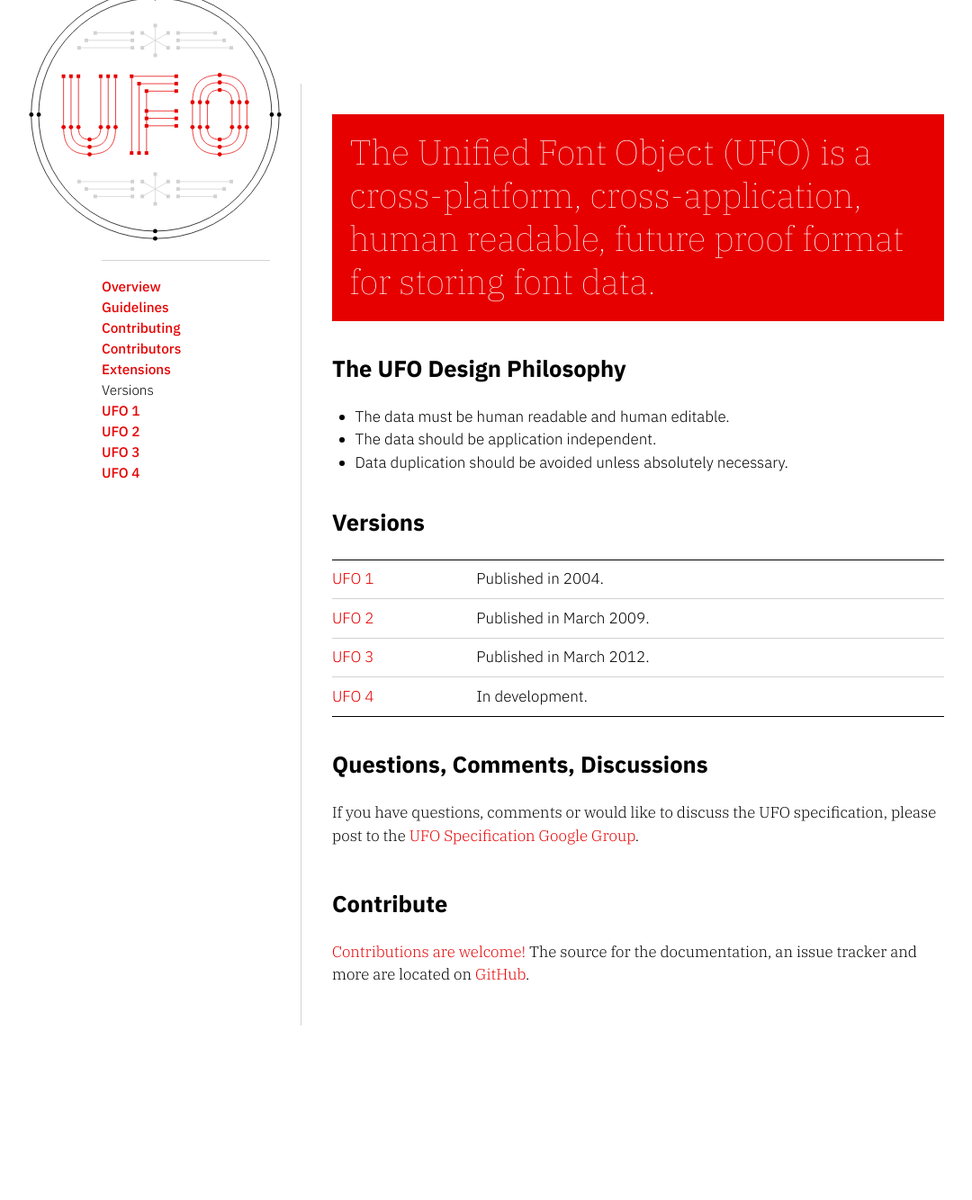
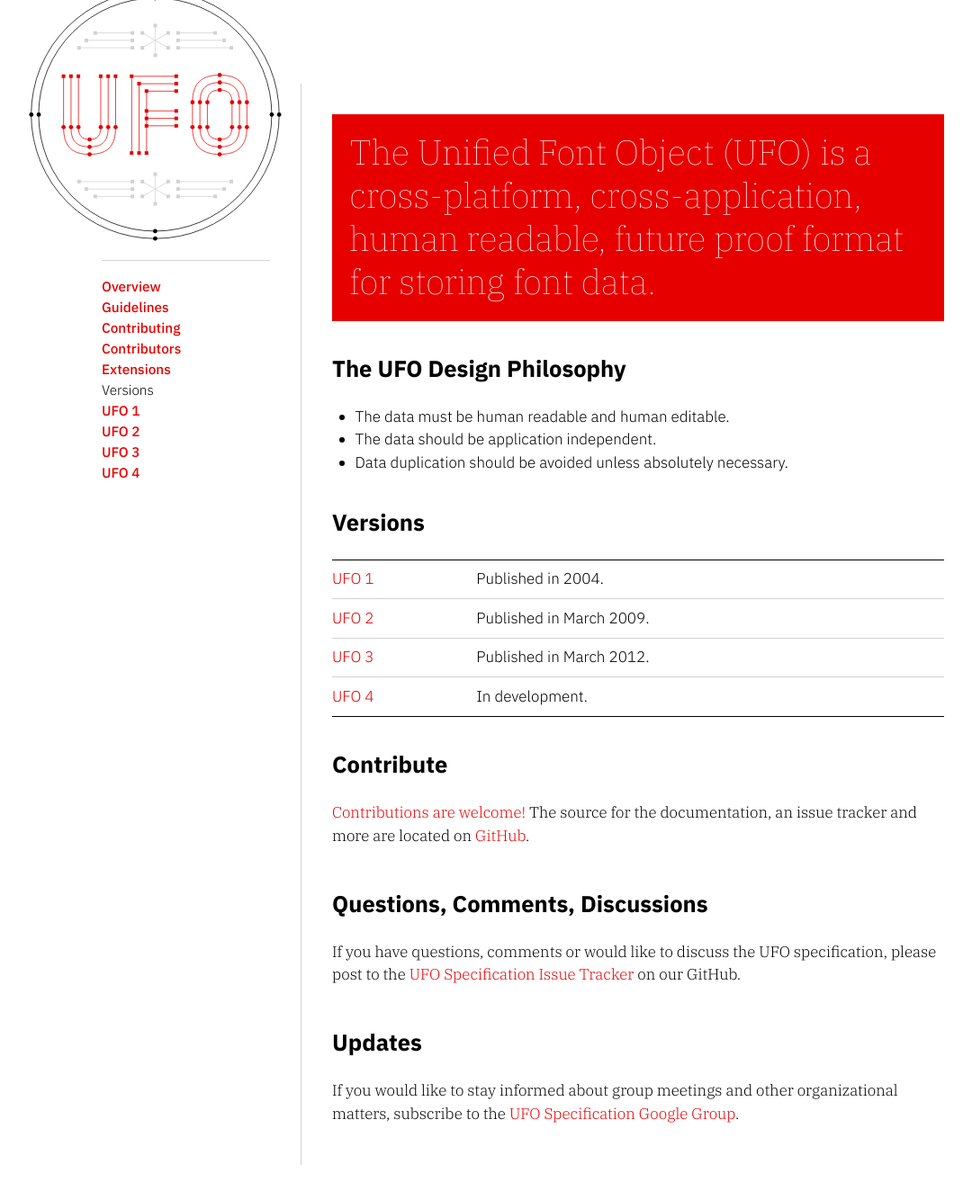
Before and after one commit to unified-font-object/ufo-spec, a Jekyll site: the page built from index.md, in a window 1280 px wide and 1388 px high. Shown: the top 1334 px of the window at 90% size, without its empty margins (51-1131 px from the left). Built offline with Jekyll 4.4.1, drawn with Linux system fonts in a browser that asks for light colours.

Commit message:
Update index.md
Updated language to point visitors to the github issue tracker for discussions, and the google group only for organizational messages.

```diff
--- a/index.md
+++ b/index.md
@@ -20,19 +20,24 @@
 | [UFO 3] | Published in March 2012. |
 | [UFO 4] | In development. |
 
-### Questions, Comments, Discussions
-
-If you have questions, comments or would like to discuss the UFO specification, please post to the [UFO Specification Google Group].
-
 ### Contribute
 
 [Contributions are welcome!] The source for the documentation, an issue tracker and more are located on [GitHub].
+
+### Questions, Comments, Discussions
+
+If you have questions, comments or would like to discuss the UFO specification, please post to the [UFO Specification Issue Tracker] on our GitHub.
+
+### Updates
+
+If you would like to stay informed about group meetings and other organizational matters, subscribe to the [UFO Specification Google Group].
 
 
   [UFO 1]: versions/ufo1/index.html
   [UFO 2]: versions/ufo2/index.html
   [UFO 3]: versions/ufo3/index.html
   [UFO 4]: versions/ufo4/index.html
-  [UFO Specification Google Group]: https://groups.google.com/g/ufo-spec
   [Contributions are welcome!]: contributing
   [GitHub]: https://github.com/unified-font-object/ufo-spec
+  [UFO Specification Issue Tracker]: https://github.com/unified-font-object/ufo-spec/issues
+  [UFO Specification Google Group]: https://groups.google.com/g/ufo-spec
```
